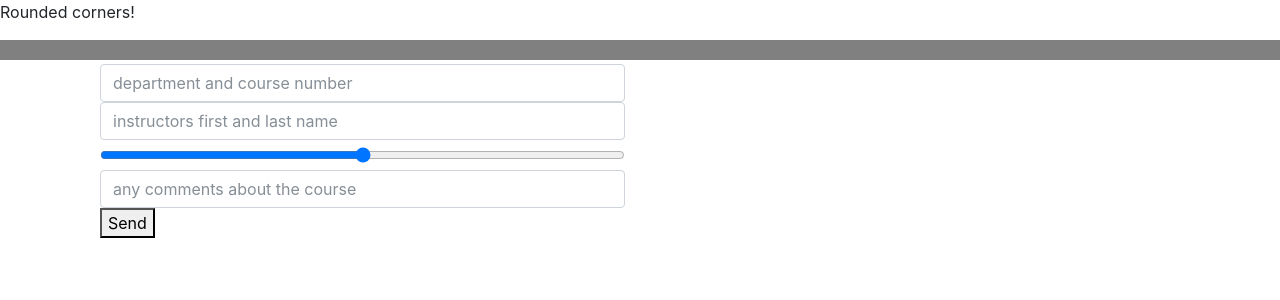
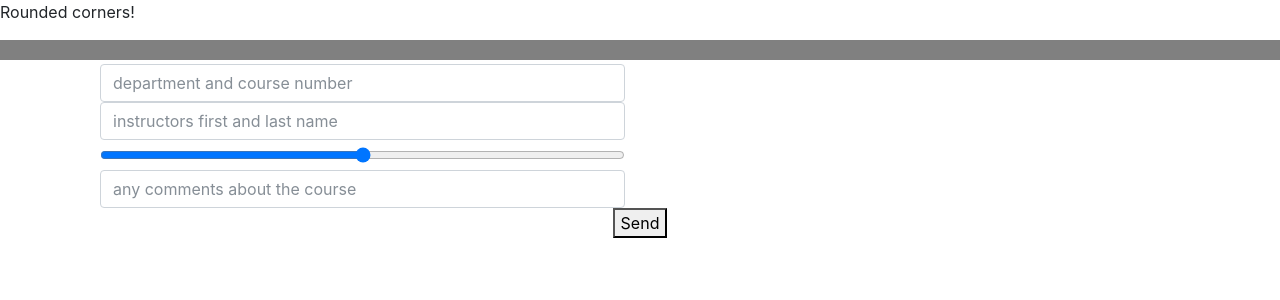
Before and after one commit to ejdweck/rate_courses, a Django app: page /add_course_review/ in a window 1280 px wide. Shown: the part 56-356 px from the top of the page. Run offline with Django 3.2, Linux system fonts and the light colour scheme; some libraries are stand-ins or nearby versions.

Commit message:
new form submitting data properly.  Working on UI for form

```diff
--- a/templates/add_course_review_form.html
+++ b/templates/add_course_review_form.html
@@ -6,6 +6,9 @@
 <p id="rcorners1" class="w3-theme">Rounded corners!</p>
 <div id="RGB">
 	<br>
+	<div class="form-box">
+		<form method="post">
+			{% csrf_token %}
 			<div class="container">
 			   <div class="col-md-6">
 			      {% render_field form.courseDepartmentAndNumber class+="form-control courseDepartmentAndNumber" placeholder="department and course number" %}
@@ -19,9 +22,11 @@
 			    <div class="col-md-6">
 			      {% render_field form.review class+="form-control review" placeholder="any comments about the course" %}
 			   </div>
-	   <div class="col-md-6">
+			   	<div class="form-actions">
 				      <button type="submit">Send</button>
 			    </div>
 			</div>
+		</form>
+	</div>
 </div>
 {% endblock %}
```
Also changed, not shown: data.db. Lines whose indentation alone changed are shown as unchanged.
